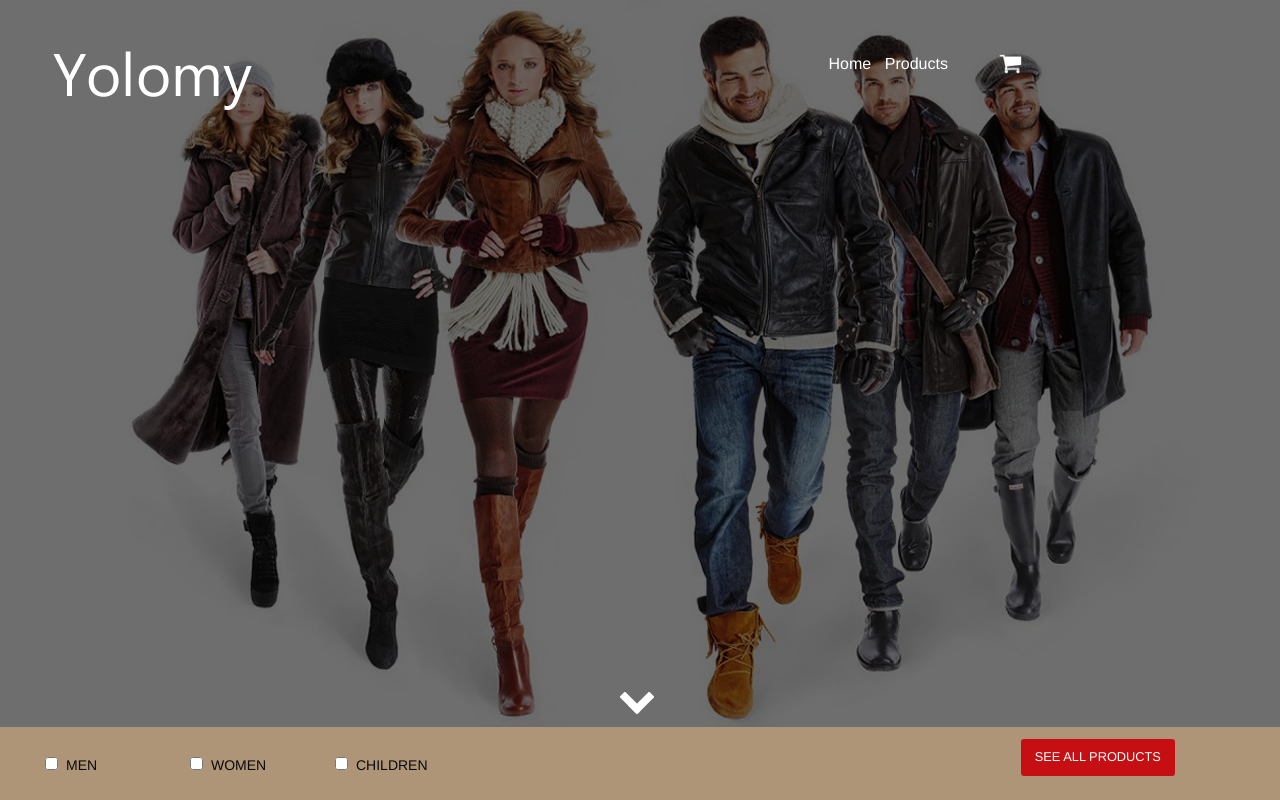
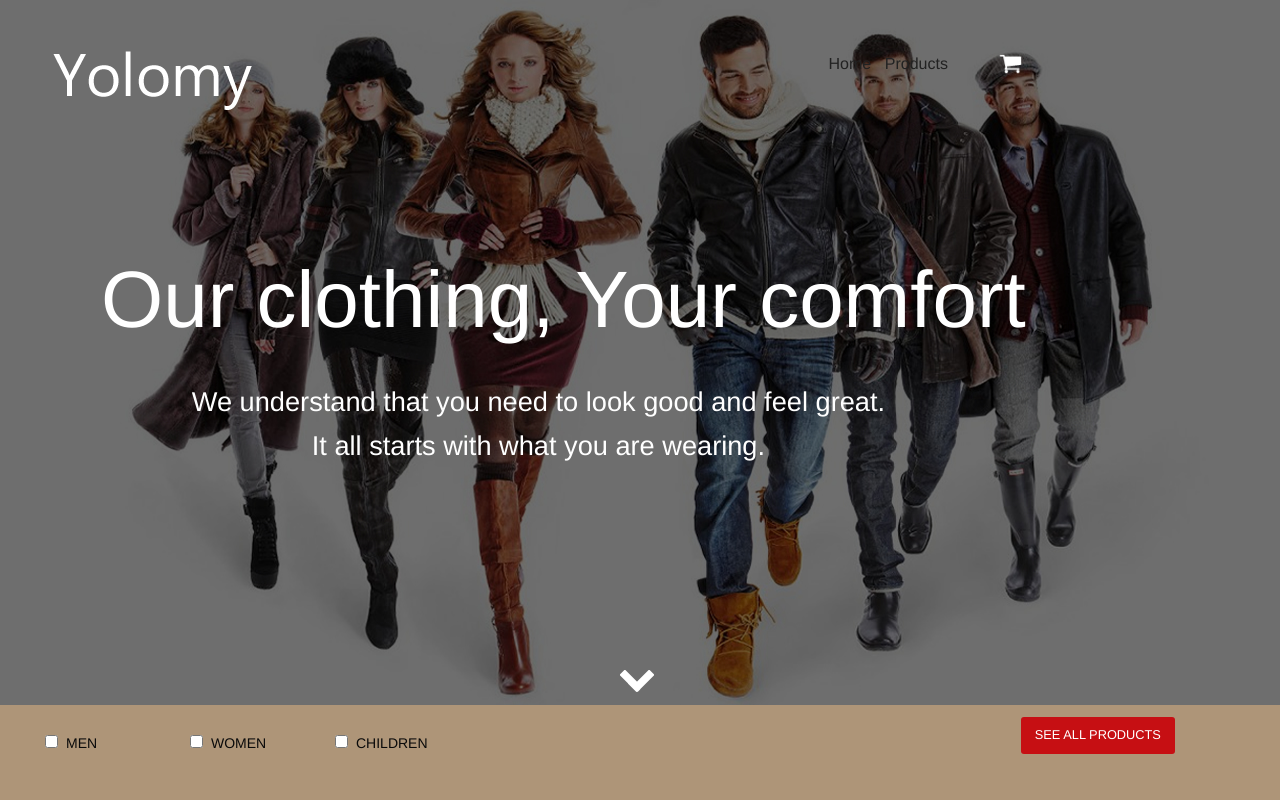
Before and after one commit to meshnesh/yolomy, a plain HTML site: page index.html in a window 1280 px wide. Drawn offline with Linux system fonts and the light colour scheme.

Commit message:
added content to the home page

```diff
--- a/css/app.css
+++ b/css/app.css
@@ -22,9 +22,11 @@
     background-color: #AE9578;
 }
 
+/*
 p{
         color: white;
 }
+*/
 
 .small-2 {
     width: 32.66667%;
@@ -38,5 +40,5 @@
     float: none;
     margin-left: auto;
     margin-right: 13%;
-    margin-top: 58%;
+    margin-top: 18.5%;
 }
--- a/index.html
+++ b/index.html
@@ -39,6 +39,26 @@
 
 
         </div>
+
+
+
+<div class="row">
+  <div class="small-11 small-centered columns"></div>
+</div>
+<p style="
+    font-size: 5em;
+    color: white;
+    margin-left: 5%;
+    text-align: center;
+">Our clothing, Your comfort</p>
+
+        <p style="
+    text-align: center;
+    font-size: 1.7em;
+    color: white;
+    ">We understand that you need to look good and feel great.<br/>
+        It all starts with what you are wearing.</p>
+
 </div>
 
 <div class="row" style="
```
